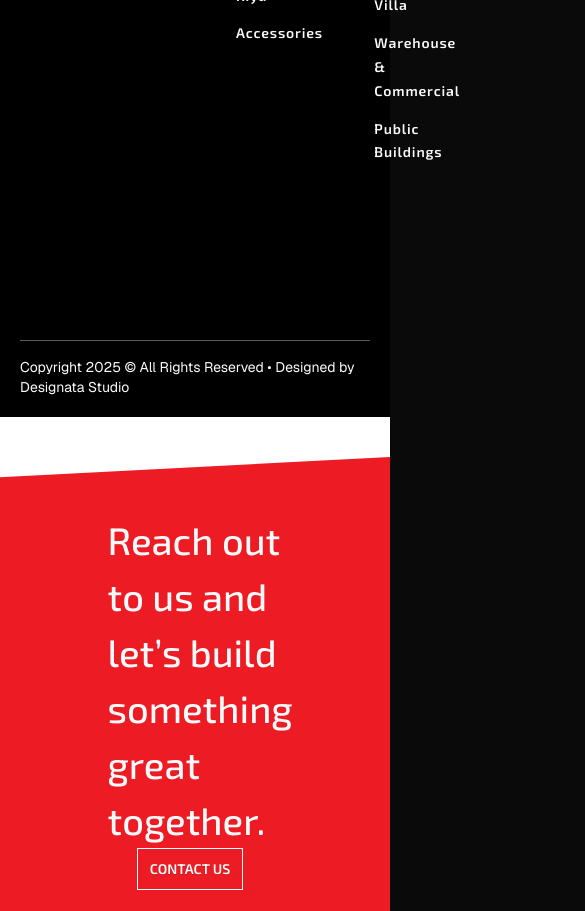
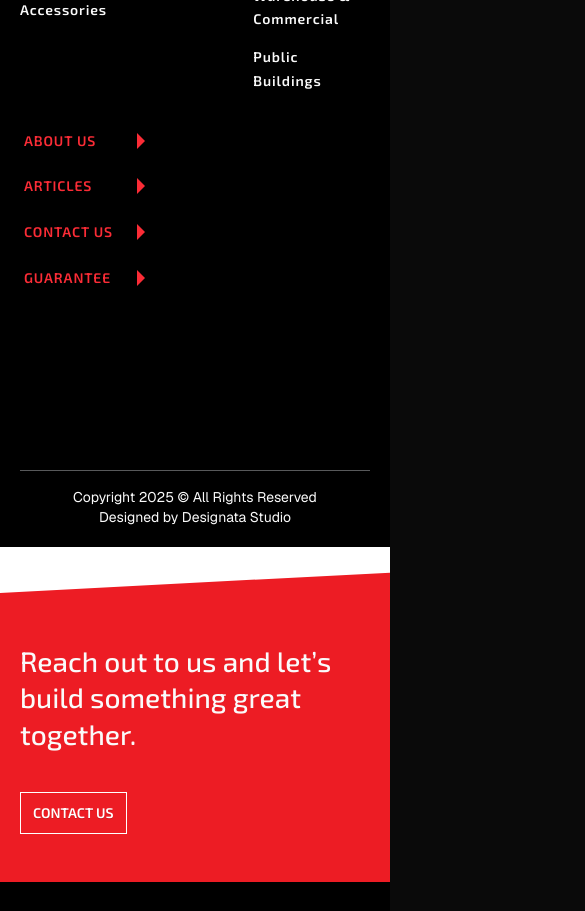
Before and after one commit to cometroof/comet-web, a Next.js app: page /en/contact in a window 390 px wide. Shown: the part 4380-5291 px from the top of the page, 585 px wide, since content can reach past the window. Built offline with nearby package versions, Linux system fonts and the light colour scheme.

Commit message:
adjustment for CSS mobile sizing

```diff
--- a/src/app/[lang]/globals.css
+++ b/src/app/[lang]/globals.css
@@ -219,6 +219,10 @@
     @apply font-exo-2 font-semibold text-lg leading-[1.3em] tracking-[0.03em];
   }
 
+  .text-hero {
+    @apply font-exo-2 text-[56px] leading-[1.14em];
+  }
+
   .text-heading1 {
     @apply font-exo-2 font-medium text-[38px] leading-[1.47em];
   }
@@ -229,6 +233,32 @@
 
   .text-body {
     @apply text-[17px] leading-[1.5em] tracking-[0.03em];
+  }
+
+  @media (max-width: 1024px) {
+    .text-caption {
+      @apply text-[12px] leading-[1.5em] tracking-[0.05em] sm:text-[13px] sm:leading-[1.6em];
+    }
+
+    .text-body {
+      @apply text-[15px] leading-[1.5em] tracking-[0.03em] sm:text-[17px];
+    }
+
+    .text-subheading {
+      @apply font-exo-2 font-semibold text-base leading-[1.4em] tracking-[0.02em] sm:text-lg;
+    }
+
+    .text-heading2 {
+      @apply font-exo-2 font-medium text-[20px] leading-[1.3em] sm:text-[26px];
+    }
+
+    .text-heading1 {
+      @apply font-exo-2 font-medium text-[28px] leading-[1.3em] sm:text-[38px];
+    }
+
+    .text-hero {
+      @apply font-exo-2 text-[36px] leading-[1.2em] sm:text-[56px];
+    }
   }
 
   /**/
--- a/src/app/[lang]/home/_section-head.tsx
+++ b/src/app/[lang]/home/_section-head.tsx
@@ -25,7 +25,7 @@ export default function Homepage__SectionHead({
   return (
     <div>
       <div
-        className={`w-full flex justify-between gap-40 border-b border-b-black pb-[92px] ${className}`}
+        className={`w-full flex flex-col lg:flex-row justify-between gap-10 lg:gap-40 border-b border-b-black pb-[92px] ${className}`}
       >
         <div className="w-full lg:w-2/3 lg:max-w-[640px]">
           <h2 className="hidden">{sanitizeHtml(title)}</h2>
@@ -35,7 +35,7 @@ export default function Homepage__SectionHead({
           ></div>
           {undertitle}
         </div>
-        <div className="w-1/2 flex flex-col gap-12">
+        <div className="w-full lg:w-1/2 flex flex-col gap-12">
           <p
             className="text-body text-[#58595B]"
             dangerouslySetInnerHTML={{ __html: description }}
--- a/src/app/[lang]/home/certifications.tsx
+++ b/src/app/[lang]/home/certifications.tsx
@@ -100,9 +100,9 @@ export default async function Homepage__Certifications({ lang }: ParamsLang) {
                   key={index}
                   href={certificate.link}
                   target="_blank"
-                  className="py-4 border-b border-b-app-light-gray  flex gap-20  group hover:bg-white/10"
+                  className="py-4 border-b border-b-app-light-gray  flex flex-col lg:flex-row gap-4 lg:gap-20  group hover:bg-white/10"
                 >
-                  <div className="lg:w-1/5 text-app-red flex items-center overflow-x-hidden">
+                  <div className="hidden lg:w-1/5 text-app-red lg:flex items-center overflow-x-hidden">
                     <Icon__LongArrow className="transition-all -translate-x-[25%] group-hover:translate-x-0" />
                   </div>
                   <div className="lg:w-2/5 flex items-center gap-4">
--- a/src/app/[lang]/home/cover-things.tsx
+++ b/src/app/[lang]/home/cover-things.tsx
@@ -115,7 +115,7 @@ const HeroContent = ({ item, isActive, lang }: IHeroContent) => (
     )}
   >
     <h2
-      className="mt-32 font-exo-2 text-[56px] leading-[1.14em] line-clamp-2"
+      className="mt-32 line-clamp-2 text-hero"
       dangerouslySetInnerHTML={{ __html: item.title[lang] }}
     />
     <p className="line-clamp-5 text-[17px] leading-[1.5em] mt-8">
--- a/src/app/[lang]/home/projects.tsx
+++ b/src/app/[lang]/home/projects.tsx
@@ -69,7 +69,7 @@ const ProjectItem = (_p: IProject) => {
       </div>
       <div className="bg-app-black text-app-white flex justify-between gap-4 py-3 px-5 pr-7">
         <div className="uppercase text-subheading">{_p.name}</div>
-        <div className="text-app-white">
+        <div className="text-app-white hidden lg:block">
           <Icon__LongArrow className="transition-all group-hover:translate-x-[25%]" />
         </div>
       </div>
--- a/src/components/app/footer.tsx
+++ b/src/components/app/footer.tsx
@@ -34,11 +34,11 @@ export default function FooterNew() {
           backgroundPosition: "center 10px",
         }}
       >
-        <div className="inner-wrapper relative py-12 flex flex-col lg:flex-row justify-between items-center">
-          <div className="text-heading1 w-1/2">
+        <div className="inner-wrapper relative py-12 flex flex-col gap-10 lg:gap-0 lg:flex-row justify-between items-center">
+          <div className="text-heading1 w-full lg:w-1/2">
             Reach out to us and let’s build something great together.
           </div>
-          <div className="w-1/3">
+          <div className="w-full lg:w-1/3">
             <BrandButton className="secondary">CONTACT US</BrandButton>
           </div>
         </div>
@@ -46,7 +46,7 @@ export default function FooterNew() {
 
       <div className="outer-wrapper">
         <div className="inner-wrapper !py-20">
-          <div className="flex justify-between w-full">
+          <div className="flex flex-col lg:flex-row gap-10 lg:gap-0 justify-between w-full">
             <div>
               <div className="w-[175px]">
                 <svg
@@ -80,7 +80,7 @@ export default function FooterNew() {
                 </div>
               </div>
             </div>
-            <div className="w-2/4 flex gap-20">
+            <div className="w-full lg:w-2/4 flex flex-wrap justify-between gap-8 lg:gap-20">
               <div className="w-1/3 flex flex-col gap-3.5">
                 <PageLink href="/products">PRODUCTS</PageLink>
                 {productsLink.map((item) => (
@@ -118,10 +118,15 @@ export default function FooterNew() {
 
       <div className="outer-wrapper mt-14">
         <div className="inner-wrapper py- text-sm border-t border-t-[#58595B] pt-4">
-          <p>
+          <p className="hidden lg:block">
             Copyright {year} © All Rights Reserved • Designed by Designata
             Studio
           </p>
+          <div className="lg:hidden text-center">
+            Copyright {year} © All Rights Reserved
+            <br />
+            Designed by Designata Studio
+          </div>
         </div>
       </div>
     </footer>
```
